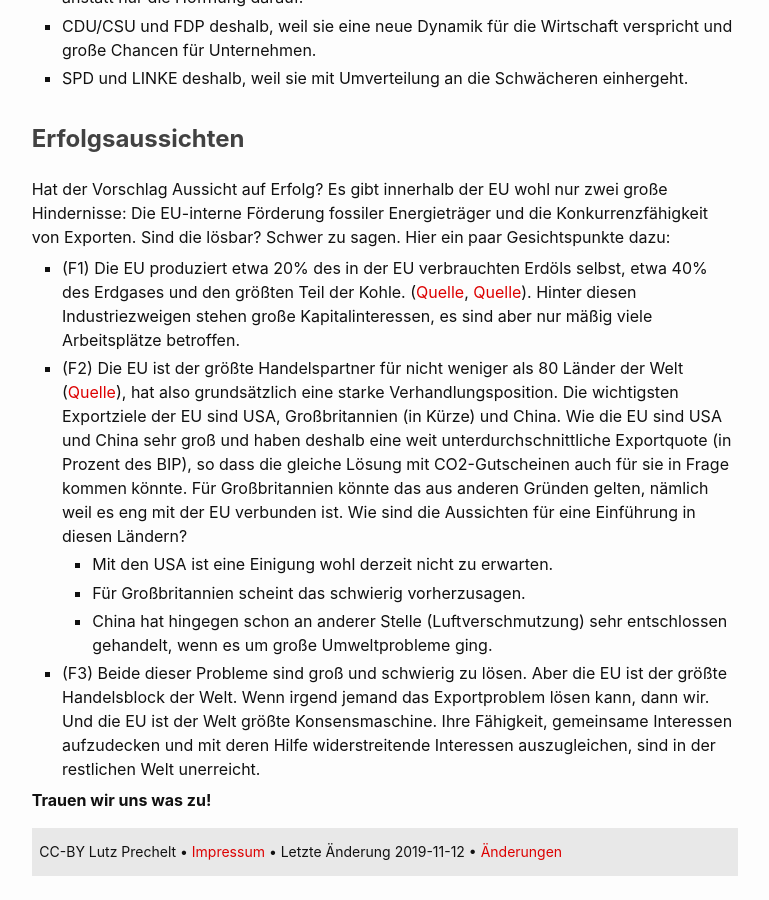
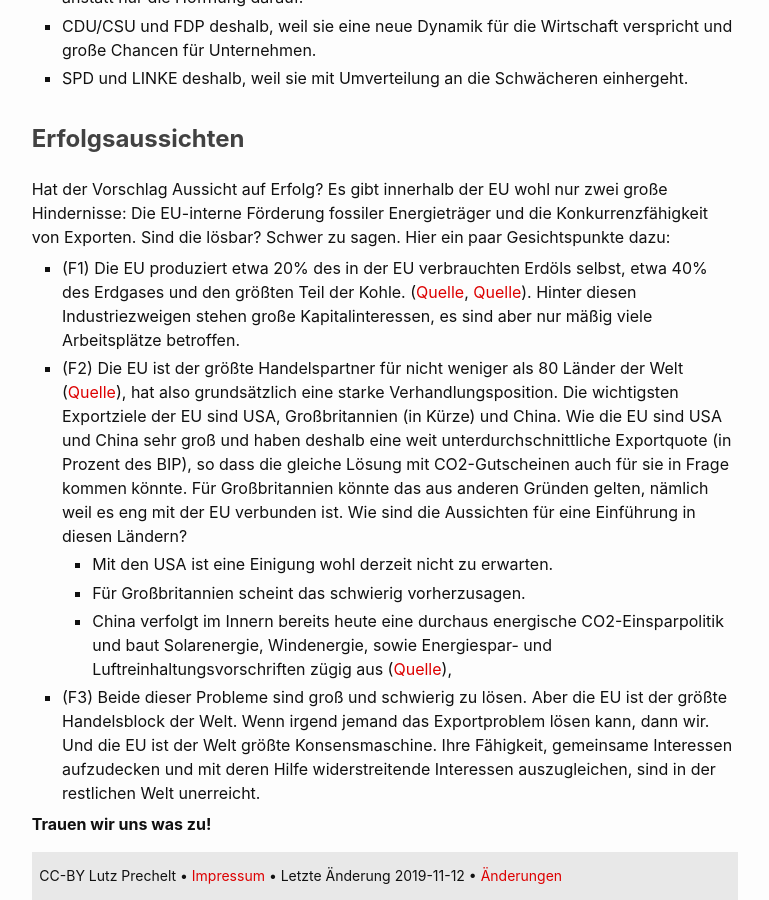
Before and after one commit to co2coupons/co2coupons.github.io, a Jekyll site: the page built from de.md, in a window 1280 px wide and 900 px high, scrolled down 3473 px. Shown: the whole window, without its empty margins (255-1024 px from the left). Built offline with Jekyll 4.4.1, drawn with Linux system fonts in a browser that asks for light colours; before the commit the page ends 4349 px from its top, so only the background shows below that.

Commit message:
de.md: added source for China's energy policy

```diff
--- a/de.md
+++ b/de.md
@@ -207,8 +207,10 @@ Hier ein paar Gesichtspunkte dazu:
   Wie sind die Aussichten für eine Einführung in diesen Ländern?
   - Mit den USA ist eine Einigung wohl derzeit nicht zu erwarten.
   - Für Großbritannien scheint das schwierig vorherzusagen.
-  - China hat hingegen schon an anderer Stelle (Luftverschmutzung)
-    sehr entschlossen gehandelt, wenn es um große Umweltprobleme ging.
+  - China verfolgt im Innern bereits heute eine durchaus energische
+    CO2-Einsparpolitik und baut Solarenergie, Windenergie, sowie
+    Energiespar- und Luftreinhaltungsvorschriften zügig aus
+    ([Quelle](https://en.wikipedia.org/wiki/Energy_policy_of_China)),
 - (F3) Beide dieser Probleme sind groß und schwierig zu lösen.
   Aber die EU ist der größte Handelsblock der Welt.
   Wenn irgend jemand das Exportproblem lösen kann, dann wir.
```
